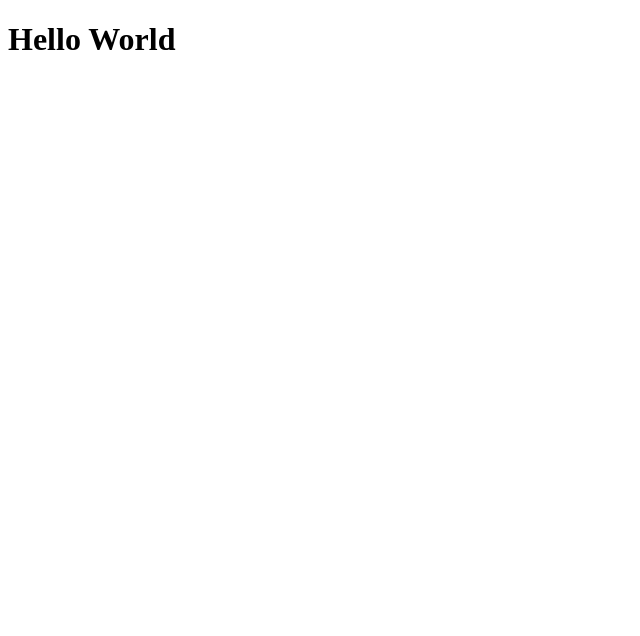
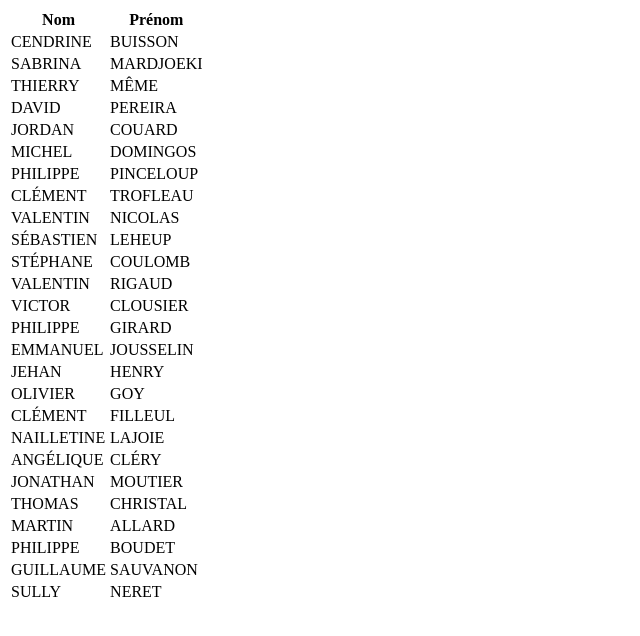
Before and after one commit to WildCodeSchool/laloupe0217-student-list, a plain HTML site: page index.html in a window 1280 px wide. Shown: the whole page, without its empty margins (0-640 px from the left). Drawn offline with Linux system fonts and the light colour scheme.

Commit message:
show student list in html table

```diff
--- a/index.html
+++ b/index.html
@@ -6,7 +6,18 @@
   </head>
   <body>
   <!-- Write your code here -->
-  <h1>Hello World</h1>
+<table >
+  <thead>
+    <tr>
+      <th>Nom</th>
+      <th>Prénom</th>
+    </tr>
+  </thead>
+  <tbody id="students">
+      <!-- Autocompleted by studentsList.js -->
+  </tbody>
+</table>
+
   <!-- Import Student List Script -->
   <script type="text/javascript" src="studentsList.js">
 
--- a/studentsList.js
+++ b/studentsList.js
@@ -1,23 +1,32 @@
 // IIFE (Immediately-Invoked Function Expression)
 (function () {
     'use strict'
+
+    // Get table from DOM elements
+    var table = document.getElementById('students');
 
     // Create HttpRequest
     let getStudent = new XMLHttpRequest();
     getStudent.open("GET", 'students.json', true);
 
     // When Request state change
-    getStudent.onreadystatechange = function() {
+    getStudent.onreadystatechange = function () {
 
       // 0:UNSENT 1:OPENED 2:HEADERS_RECEIVED 3:LOADING 4:DONE
       // this correspond to getStudent
       if (this.readyState == 4) {
         // HTTP Status code 200:OK
         if (this.status == 200) {
+            // this.responseText: response content
+            let students = JSON.parse(this.responseText); // JSON.parse() transform json string in javascript object
 
-            // this.responseText: response content
-            var myArr = JSON.parse(this.responseText); // JSON.parse()
-            console.log(myArr);
+            //For each students create row in table
+            students.forEach(function (student) {
+              let tr = document.createElement('tr');
+              tr.innerHTML = `<td>${student.firstname.toUpperCase()}</td>
+                              <td>${student.lastname.toUpperCase()}</td>`;
+              table.appendChild(tr);
+            });
 
         } else {
           alert("Erreur pendant le chargement de la page");
```
